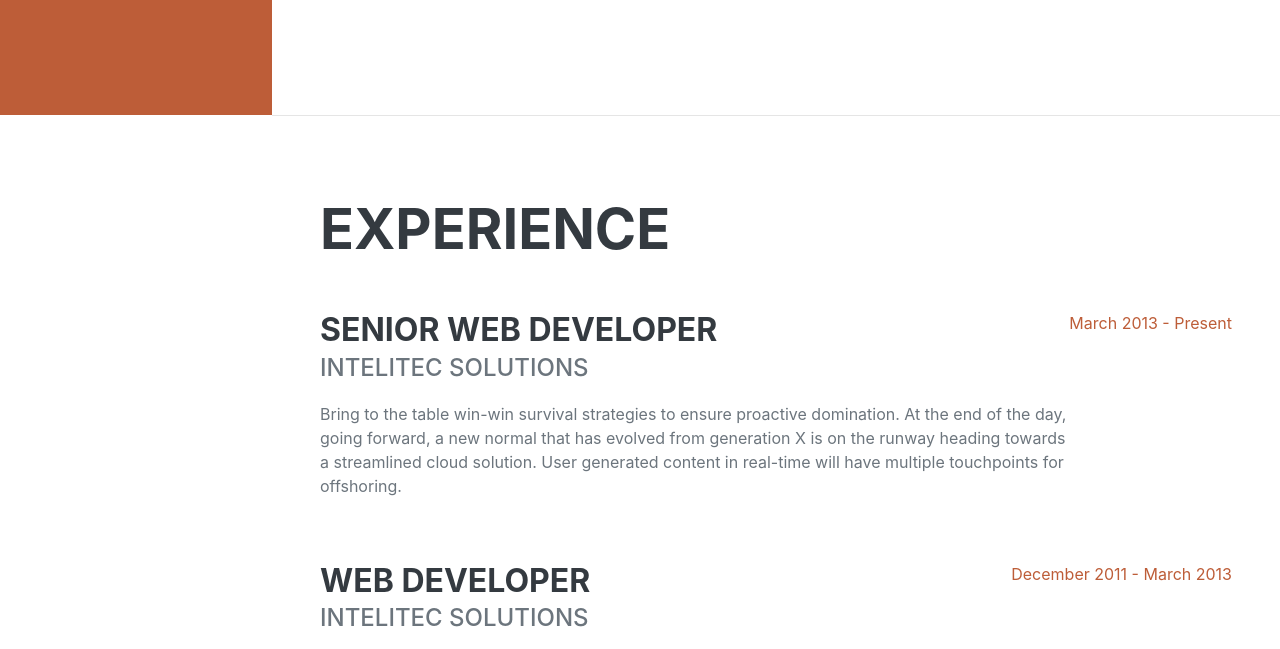
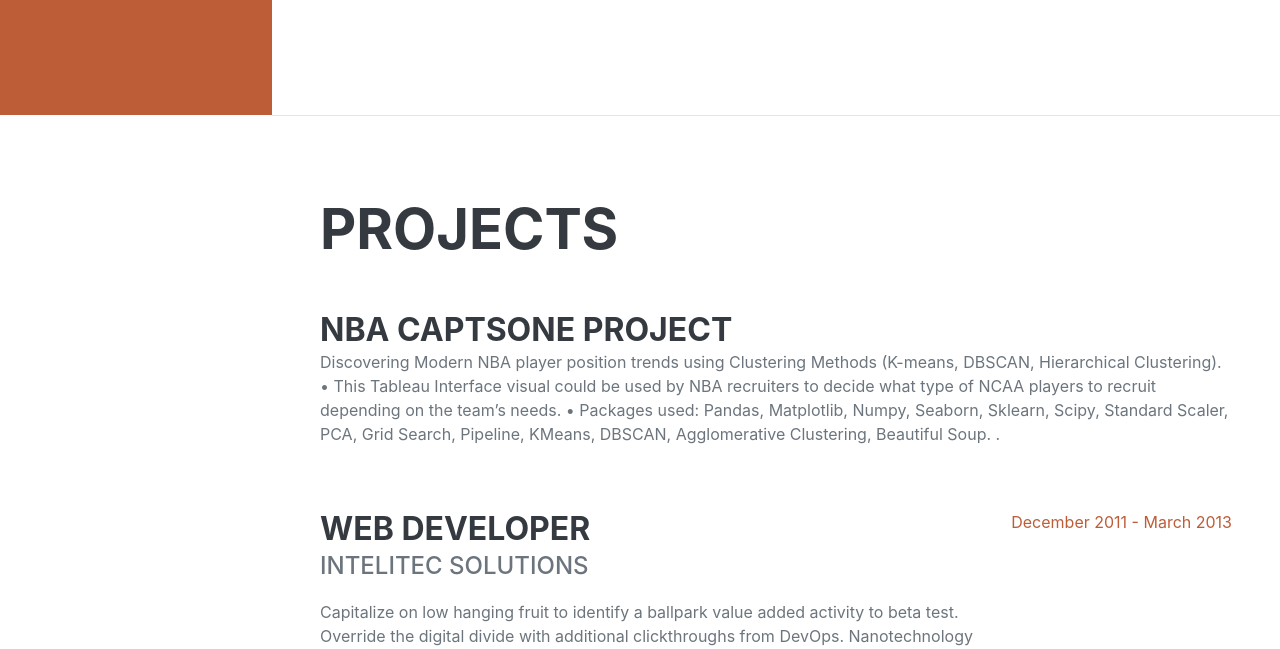
Before and after one commit to ChrisHomsi/ChrisHomsi.github.io, a plain HTML site: page index.html in a window 1280 px wide. Shown: the part 685-1334 px from the top of the page. Drawn offline with nearby package versions, Linux system fonts and the light colour scheme; a web font is replaced by a local one.

Commit message:
minor changes

```diff
--- a/index.html
+++ b/index.html
@@ -24,7 +24,7 @@
             <div class="collapse navbar-collapse" id="navbarSupportedContent">
                 <ul class="navbar-nav">
                     <li class="nav-item"><a class="nav-link js-scroll-trigger" href="#about">About</a></li>
-                    <li class="nav-item"><a class="nav-link js-scroll-trigger" href="#projects">Projects</a></li>
+                    <li class="nav-item"><a class="nav-link js-scroll-trigger" href="#Projects">Projects</a></li>
                     <li class="nav-item"><a class="nav-link js-scroll-trigger" href="#education">Education</a></li>
                     <li class="nav-item"><a class="nav-link js-scroll-trigger" href="#skills">Skills</a></li>
                     <li class="nav-item"><a class="nav-link js-scroll-trigger" href="#interests">Interests</a></li>
@@ -41,22 +41,24 @@
                     <div class="subheading mb-5">195 13th Street · Atlanta, GA 30309 · (862) 438-3964 · <a href="mailto:Christopher.Homsi@outlook.com">Christopher.Homsi@outlook.com</a></div>
                     <p class="lead mb-5">Driven professional with 5+ years of versatile experience in data analysis used to identify patterns and trends that can enhance business opportunities and profit. Your data will have a true purpose. Bringing a high understanding of business operations and an ability to present data in a way that is engaging, valuable, and comprehensible.</p>
                     <div class="social-icons">
-                        <a class="social-icon" href='www.linkedin.com/in/chris-homsi'><i class="fab fa-linkedin-in"></i></a><a class="social-icon" href="https://github.com/ChrisHomsi"><i class="fab fa-github"></i></a><a class="social-icon" href="#"><i class="fab fa-twitter"></i></a><a class="social-icon" href="#"><i class="fab fa-facebook-f"></i></a>
+                        <a class="social-icon" href="https://www.linkedin.com/in/chris-homsi/"><i class="fab fa-linkedin-in"></i></a><a class="social-icon" href="https://github.com/ChrisHomsi"><i class="fab fa-github"></i></a><a class="social-icon" href="#"><i class="fab fa-twitter"></i></a><a class="social-icon" href="https://www.facebook.com/chris.homsi.7/"><i class="fab fa-facebook-f"></i></a>
                     </div>
                 </div>
             </section>
             <hr class="m-0" />
             <!-- Projects-->
-            <section class="resume-section" id="experience">
+            <section class="resume-section" id="Projects">
                 <div class="resume-section-content">
-                    <h2 class="mb-5">Experience</h2>
+                    <h2 class="mb-5">Projects</h2>
                     <div class="d-flex flex-column flex-md-row justify-content-between mb-5">
                         <div class="flex-grow-1">
-                            <h3 class="mb-0">Senior Web Developer</h3>
-                            <div class="subheading mb-3">Intelitec Solutions</div>
-                            <p>Bring to the table win-win survival strategies to ensure proactive domination. At the end of the day, going forward, a new normal that has evolved from generation X is on the runway heading towards a streamlined cloud solution. User generated content in real-time will have multiple touchpoints for offshoring.</p>
+                            <h3 class="mb-0">NBA Captsone Project</h3>
+                            <p> Discovering Modern NBA player position trends using Clustering Methods (K-means, DBSCAN, Hierarchical Clustering).
+                                •	This Tableau Interface visual could be used by NBA recruiters to decide what type of NCAA players to recruit depending on the team’s needs.
+                                •	Packages used: Pandas, Matplotlib, Numpy, Seaborn, Sklearn, Scipy, Standard Scaler, PCA, Grid Search, Pipeline, KMeans, DBSCAN, Agglomerative Clustering, Beautiful Soup.
+                                .</p>
                         </div>
-                        <div class="flex-shrink-0"><span class="text-primary">March 2013 - Present</span></div>
+                        <div class="flex-shrink-0"><span class="text-primary"></span></div>
                     </div>
                     <div class="d-flex flex-column flex-md-row justify-content-between mb-5">
                         <div class="flex-grow-1">
```
